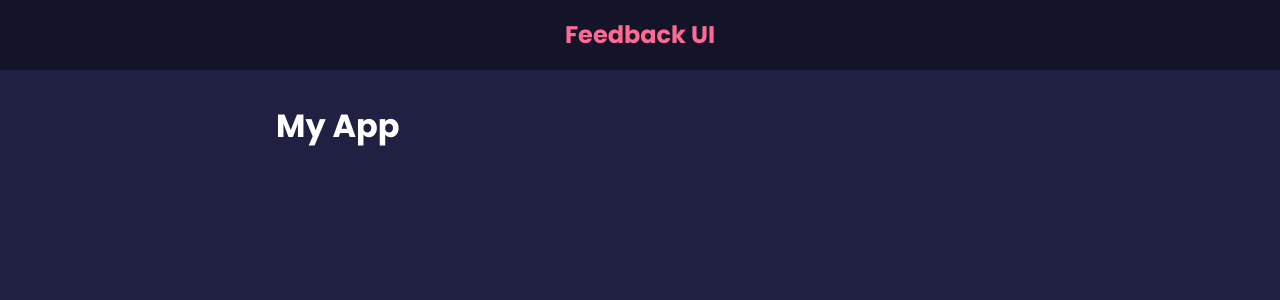
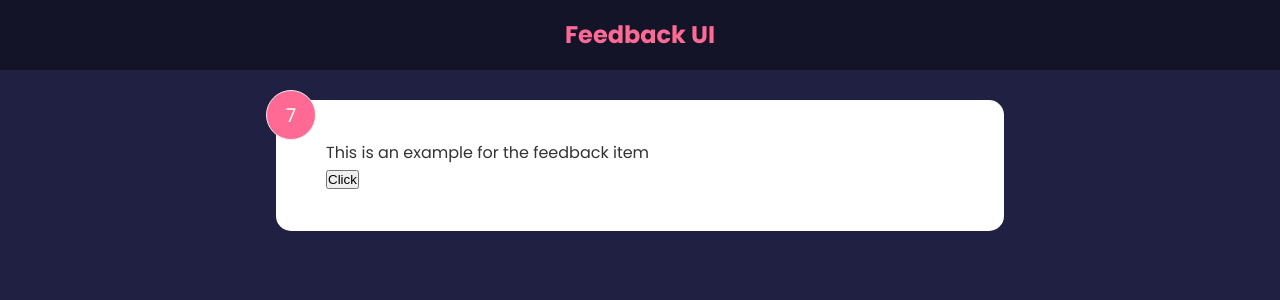
Before and after one commit to Codatrix1/React-2022, a React (Create React App) app: page / in a window 1280 px wide. Shown: the top 300 px of the page. Built offline with nearby package versions, Linux system fonts and the light colour scheme.

Commit message:
State & useState Hooks Example

```diff
--- a/src/App.js
+++ b/src/App.js
@@ -2,13 +2,14 @@
 
 // components
 import Header from "./components/Header";
+import FeedbackItem from "./components/FeedbackItem";
 
 const App = function () {
   return (
     <React.Fragment>
       <Header />
       <div className="container">
-        <h1>My App</h1>
+        <FeedbackItem />
       </div>
     </React.Fragment>
   );
--- /dev/null
+++ b/src/components/FeedbackItem.jsx
@@ -0,0 +1,26 @@
+import React from "react";
+import { useState } from "react";
+
+const FeedbackItem = () => {
+  const [rating, setRating] = useState(7);
+  const [text, setText] = useState("This is an example for the feedback item");
+
+  const handleClick = () => {
+    setRating((prev) => {
+      console.log(prev);
+      return prev + 1;
+    });
+  };
+
+  return (
+    <div className="card">
+      <div className="num-display">{rating}</div>
+      <div className="text-display">{text}</div>
+      <button type="button" onClick={handleClick}>
+        Click
+      </button>
+    </div>
+  );
+};
+
+export default FeedbackItem;
--- a/src/components/Header.jsx
+++ b/src/components/Header.jsx
@@ -26,8 +26,8 @@
 // Using prop-types
 Header.propTypes = {
   text: PropTypes.string.isRequired,
-  bgColor: PropTypes.string.isRequired,
-  textColor: PropTypes.string.isRequired,
+  bgColor: PropTypes.string,
+  textColor: PropTypes.string,
 };
 
 export default Header;
```
